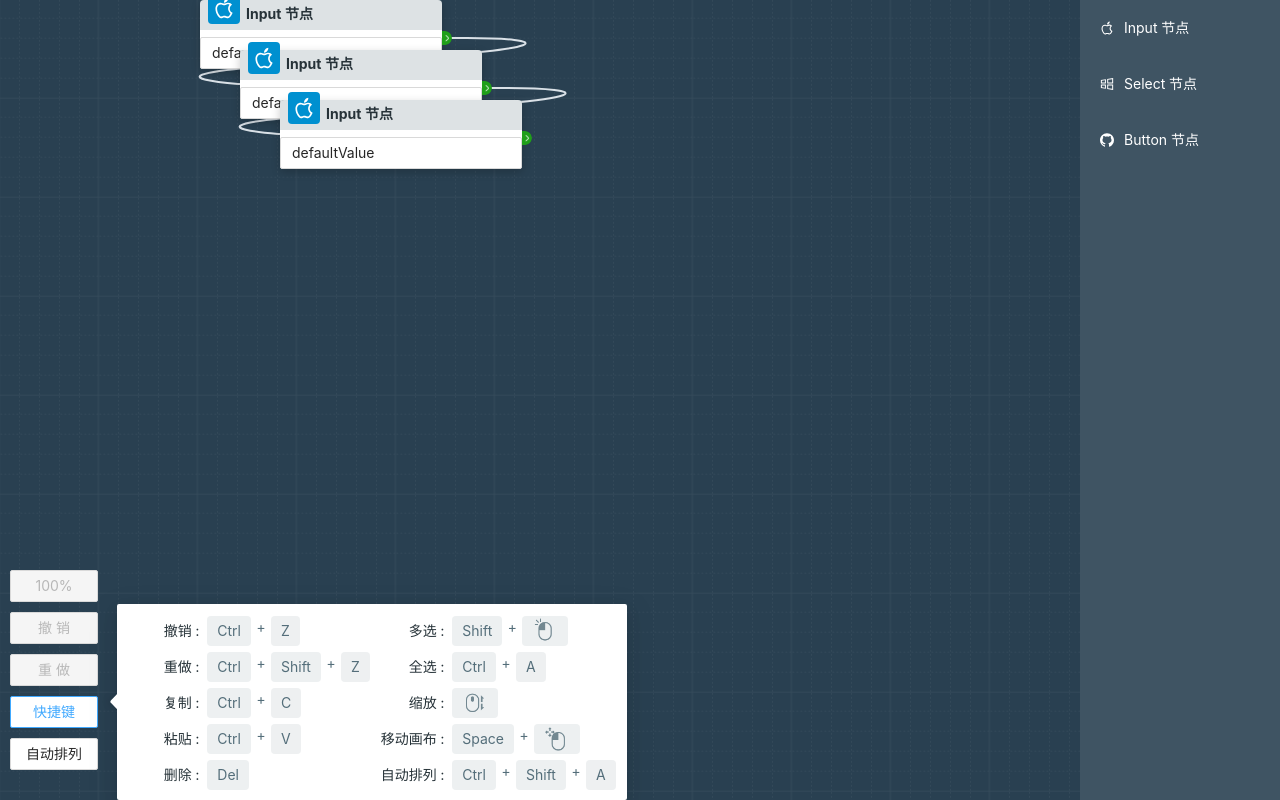
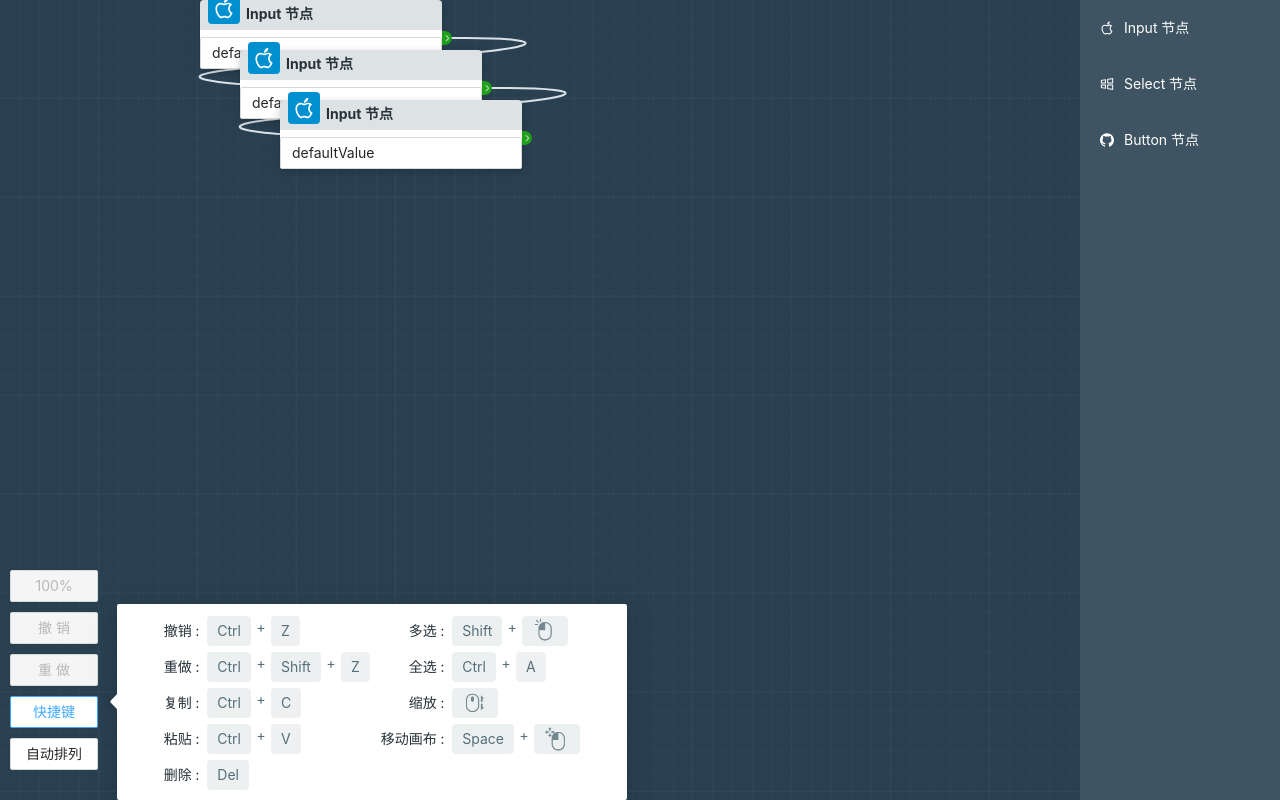
Before and after one commit to huangjincq/react-diagram-demo, a React (Create React App) app: page / in a window 1280 px wide. Both pictures are taken after a click on the button "快捷键". Built offline with nearby package versions, Linux system fonts and the light colour scheme.

Commit message:
update some hotkey

```diff
--- a/src/components/Toolbar/ShortcutsPanel.tsx
+++ b/src/components/Toolbar/ShortcutsPanel.tsx
@@ -22,7 +22,7 @@ const hotkeyList = [
   { text: '粘贴', hotKeys: [{ key: CTRL_OR_CMD }, { key: 'V' }] },
   { text: '移动画布', hotKeys: [{ key: 'Space' }, { icon: IconMove }] },
   { text: '删除', hotKeys: [{ key: 'Del' }] },
-  { text: '自动排列', hotKeys: [{ key: CTRL_OR_CMD }, { key: 'Shift' }, { key: 'A' }] },
+  // { text: '自动排列', hotKeys: [{ key: CTRL_OR_CMD }, { key: 'Shift' }, { key: 'A' }] },
 ]
 
 export const ShortcutsPanel: React.FC<ShortcutsPanelProps> = React.memo(({}) => {
```
